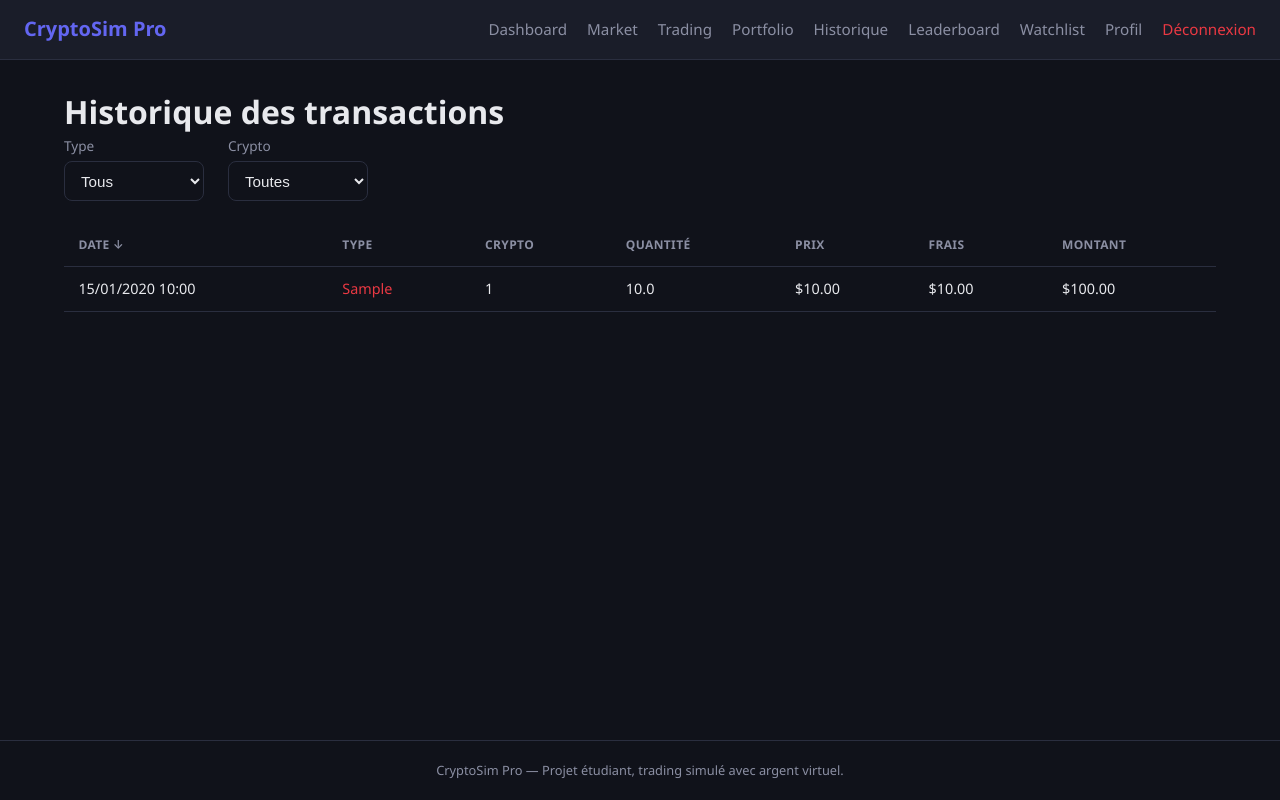
After one commit to LorenzoLeMoineau/cryptosim_pro, a Flask app: page /history in a window 1280 px wide. The commit adds this page. Run offline with Flask 3, Linux system fonts and the light colour scheme; a user stored in the database is signed in; tables that the repository leaves empty hold one stand-in row (values such as "Sample post").

Commit message:
transaction history with filters and sorting
filtres par type et par crypto, tri par date ou montant via query params, en-têtes de colonnes cliquables

```diff
--- a/app/__init__.py
+++ b/app/__init__.py
@@ -38,6 +38,9 @@ def create_app():
     from app.portfolio import bp as portfolio_bp
     app.register_blueprint(portfolio_bp)
 
+    from app.history import bp as history_bp
+    app.register_blueprint(history_bp)
+
     @app.route("/")
     def index():
         return render_template("landing.html")
--- /dev/null
+++ b/app/history/__init__.py
@@ -0,0 +1,5 @@
+from flask import Blueprint
+
+bp = Blueprint("history", __name__)
+
+from app.history import routes  # noqa: E402,F401
--- /dev/null
+++ b/app/history/routes.py
@@ -0,0 +1,50 @@
+from flask import render_template, request
+from flask_login import login_required, current_user
+
+from app.history import bp
+from app.models import Transaction
+
+SORT_FIELDS = {
+    "date": Transaction.timestamp,
+    "amount": Transaction.quantity * Transaction.price,
+}
+
+
+@bp.route("/history")
+@login_required
+def index():
+    type_filter = request.args.get("type", "all")
+    coin_filter = request.args.get("coin", "all")
+    sort_by = request.args.get("sort", "date")
+    order = request.args.get("order", "desc")
+
+    query = Transaction.query.filter_by(user_id=current_user.id)
+
+    if type_filter in ("buy", "sell"):
+        query = query.filter_by(type=type_filter)
+
+    if coin_filter != "all":
+        query = query.filter_by(coin_id=coin_filter)
+
+    sort_column = SORT_FIELDS.get(sort_by, Transaction.timestamp)
+    query = query.order_by(sort_column.desc() if order == "desc" else sort_column.asc())
+
+    transactions = query.all()
+
+    coin_rows = (
+        Transaction.query.filter_by(user_id=current_user.id)
+        .with_entities(Transaction.coin_id)
+        .distinct()
+        .all()
+    )
+    coin_options = sorted({row[0] for row in coin_rows})
+
+    return render_template(
+        "history.html",
+        transactions=transactions,
+        coin_options=coin_options,
+        type_filter=type_filter,
+        coin_filter=coin_filter,
+        sort_by=sort_by,
+        order=order,
+    )
--- a/app/static/css/style.css
+++ b/app/static/css/style.css
@@ -234,6 +234,34 @@ tbody tr:hover {
     }
 }
 
+/* History */
+.filters-bar {
+    display: flex;
+    flex-direction: row;
+    flex-wrap: wrap;
+    gap: 1.5rem;
+    max-width: none;
+    margin-bottom: 1.5rem;
+}
+
+.filters-bar > div {
+    display: flex;
+    flex-direction: column;
+    gap: 0.3rem;
+}
+
+.filters-bar select {
+    min-width: 140px;
+}
+
+th a {
+    color: inherit;
+}
+
+th a:hover {
+    color: var(--text);
+}
+
 /* Portfolio */
 .allocation-bar {
     width: 100px;
--- a/app/templates/base.html
+++ b/app/templates/base.html
@@ -20,7 +20,7 @@
                 <a href="{{ url_for('market.index') }}">Market</a>
                 <a href="{{ url_for('trading.index') }}">Trading</a>
                 <a href="{{ url_for('portfolio.index') }}">Portfolio</a>
-                <a href="#">Historique</a>
+                <a href="{{ url_for('history.index') }}">Historique</a>
                 <a href="#">Leaderboard</a>
                 <a href="#">Watchlist</a>
                 <a href="#">Profil</a>
--- /dev/null
+++ b/app/templates/history.html
@@ -0,0 +1,72 @@
+{% extends "base.html" %}
+
+{% block title %}Historique — CryptoSim Pro{% endblock %}
+
+{% block content %}
+<h1>Historique des transactions</h1>
+
+<form method="GET" class="filters-bar">
+    <div>
+        <label for="type">Type</label>
+        <select name="type" id="type" onchange="this.form.submit()">
+            <option value="all" {% if type_filter == "all" %}selected{% endif %}>Tous</option>
+            <option value="buy" {% if type_filter == "buy" %}selected{% endif %}>Achats</option>
+            <option value="sell" {% if type_filter == "sell" %}selected{% endif %}>Ventes</option>
+        </select>
+    </div>
+
+    <div>
+        <label for="coin">Crypto</label>
+        <select name="coin" id="coin" onchange="this.form.submit()">
+            <option value="all" {% if coin_filter == "all" %}selected{% endif %}>Toutes</option>
+            {% for coin_id in coin_options %}
+            <option value="{{ coin_id }}" {% if coin_filter == coin_id %}selected{% endif %}>{{ coin_id }}</option>
+            {% endfor %}
+        </select>
+    </div>
+
+    <input type="hidden" name="sort" value="{{ sort_by }}">
+    <input type="hidden" name="order" value="{{ order }}">
+</form>
+
+{% if transactions %}
+{% set next_date_order = "asc" if sort_by == "date" and order == "desc" else "desc" %}
+{% set next_amount_order = "asc" if sort_by == "amount" and order == "desc" else "desc" %}
+<table>
+    <thead>
+        <tr>
+            <th>
+                <a href="{{ url_for('history.index', type=type_filter, coin=coin_filter, sort='date', order=next_date_order) }}">
+                    Date {% if sort_by == "date" %}{{ "↓" if order == "desc" else "↑" }}{% endif %}
+                </a>
+            </th>
+            <th>Type</th>
+            <th>Crypto</th>
+            <th>Quantité</th>
+            <th>Prix</th>
+            <th>Frais</th>
+            <th>
+                <a href="{{ url_for('history.index', type=type_filter, coin=coin_filter, sort='amount', order=next_amount_order) }}">
+                    Montant {% if sort_by == "amount" %}{{ "↓" if order == "desc" else "↑" }}{% endif %}
+                </a>
+            </th>
+        </tr>
+    </thead>
+    <tbody>
+        {% for t in transactions %}
+        <tr>
+            <td>{{ t.timestamp.strftime("%d/%m/%Y %H:%M") }}</td>
+            <td class="{{ 'positive' if t.type == 'buy' else 'negative' }}">{{ t.type|capitalize }}</td>
+            <td>{{ t.coin_id }}</td>
+            <td>{{ t.quantity }}</td>
+            <td>${{ "%.2f"|format(t.price) }}</td>
+            <td>${{ "%.2f"|format(t.fee) }}</td>
+            <td>${{ "%.2f"|format(t.quantity * t.price) }}</td>
+        </tr>
+        {% endfor %}
+    </tbody>
+</table>
+{% else %}
+<p>Aucune transaction ne correspond à ces filtres.</p>
+{% endif %}
+{% endblock %}
```
